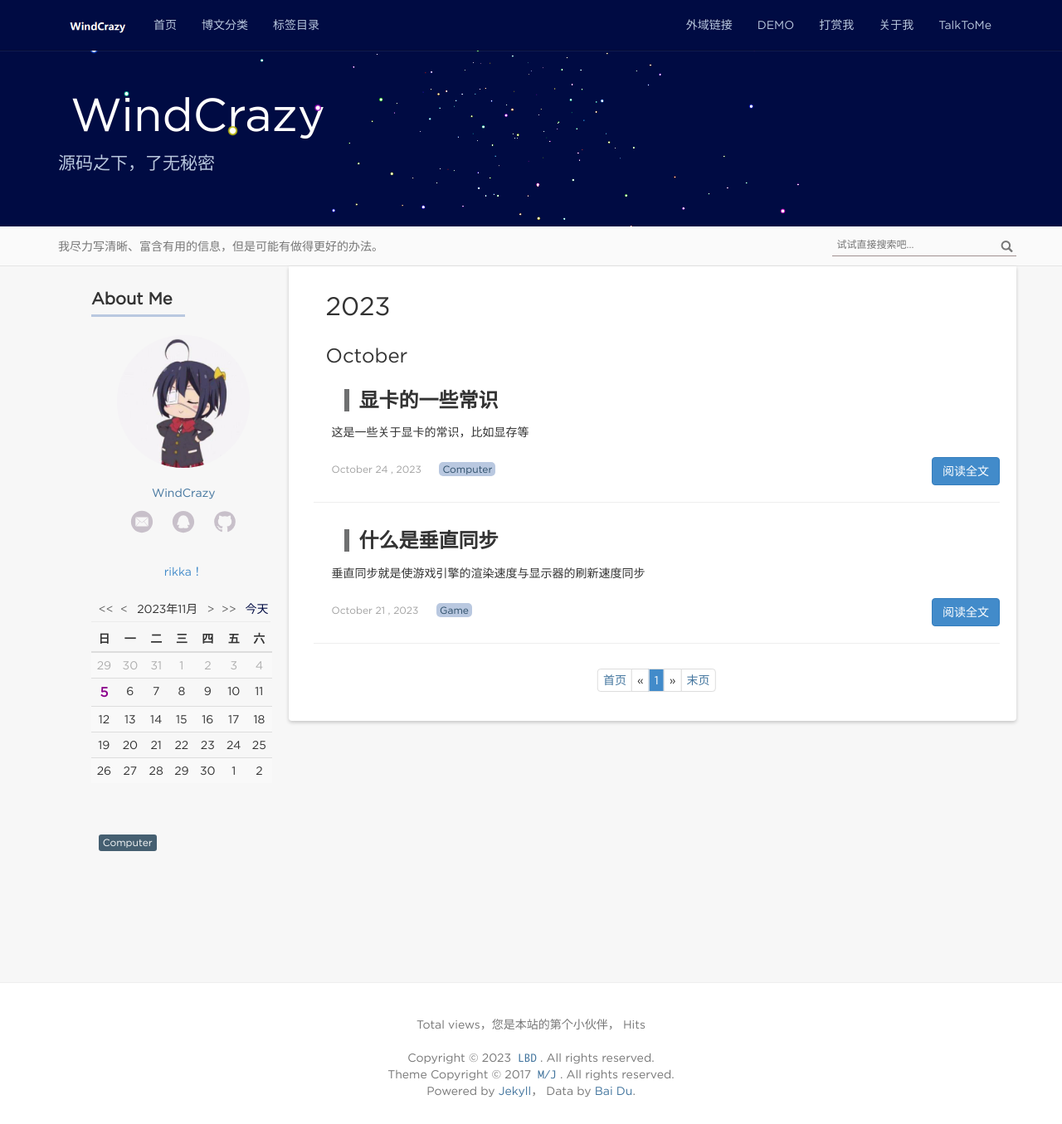
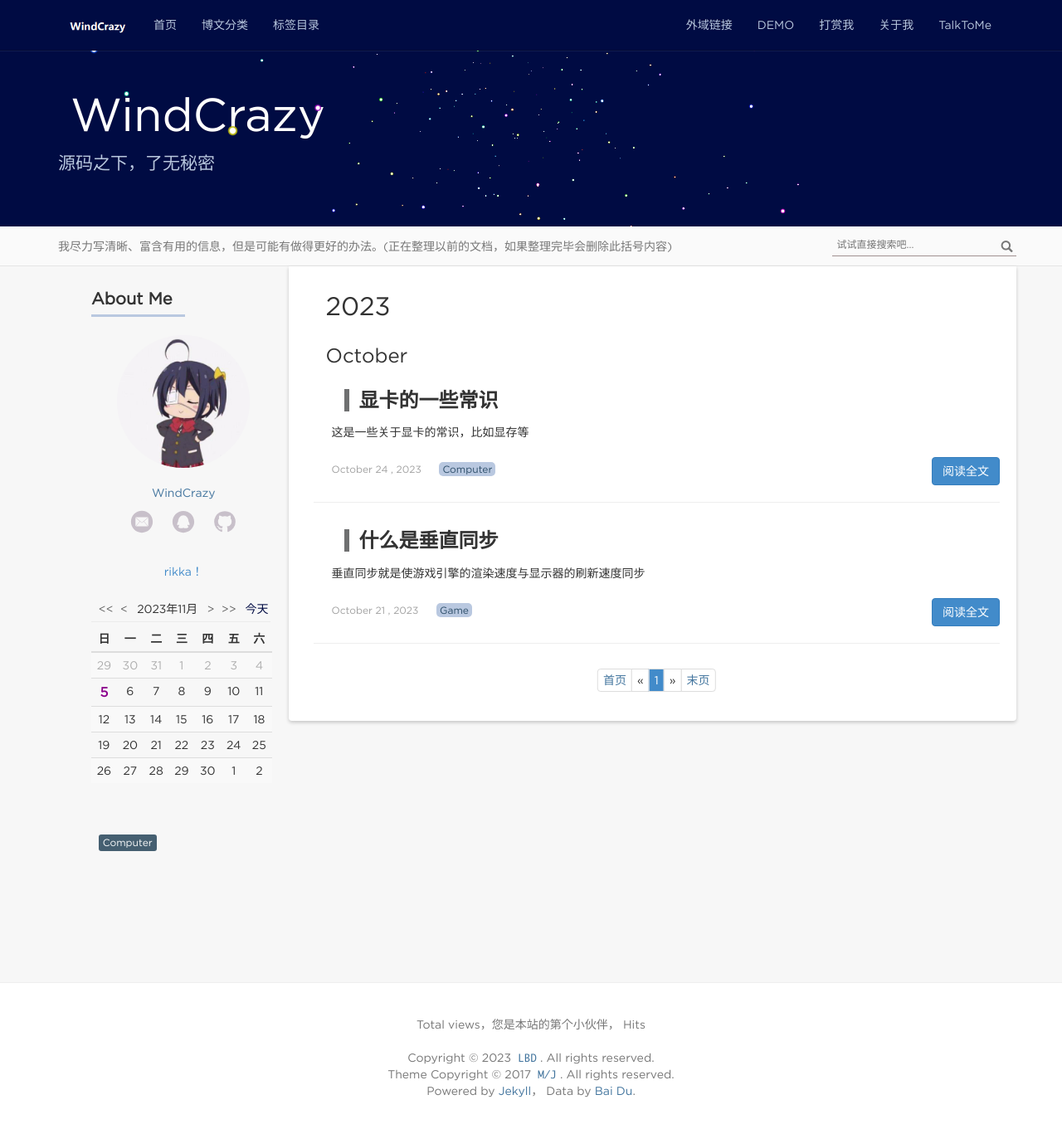
Before and after one commit to windcrazy123/windcrazy123.github.io, a Jekyll site: the page built from index.html, in a window 1280 px wide and 1355 px high. Shown: the whole window at 83% size. Built offline with Jekyll 4.4.1, drawn with Linux system fonts in a browser that asks for light colours; nearby versions of some CDN libraries; the list of posts is cut into pages by our own code; comment, search, counter and statistics services are not loaded.

Commit message:
Update _config.yml

```diff
--- a/_config.yml
+++ b/_config.yml
@@ -8,7 +8,7 @@ github: https://github.com/windcrazy123
 baseurl: ""  #根目录
 description: 源码之下，了无秘密
 motto: 让我们携手共创奇迹！
-banner: 我尽力写清晰、富含有用的信息，但是可能有做得更好的办法。
+banner: 我尽力写清晰、富含有用的信息，但是可能有做得更好的办法。(正在整理以前的文档，如果整理完毕会删除此括号内容)
 #permalink: /:categories/:year/:month/:day/:title/
 permalink: /:year/:month/:day/:title/
 excerpt_separator:  '<!-- more -->' #文章摘要
```
